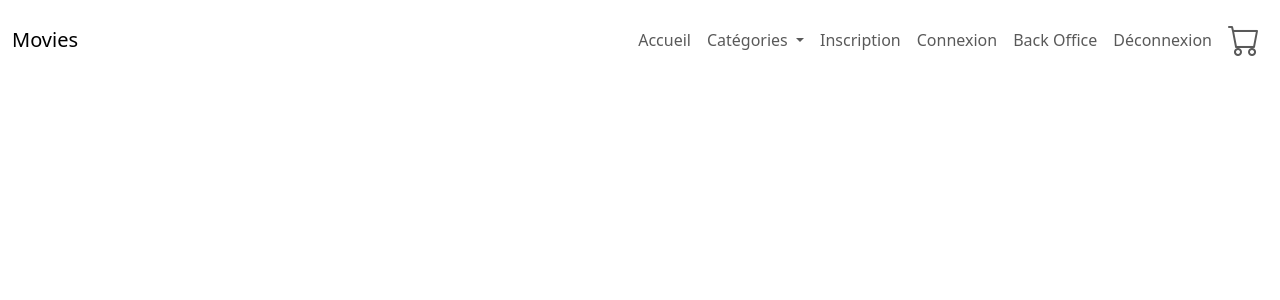
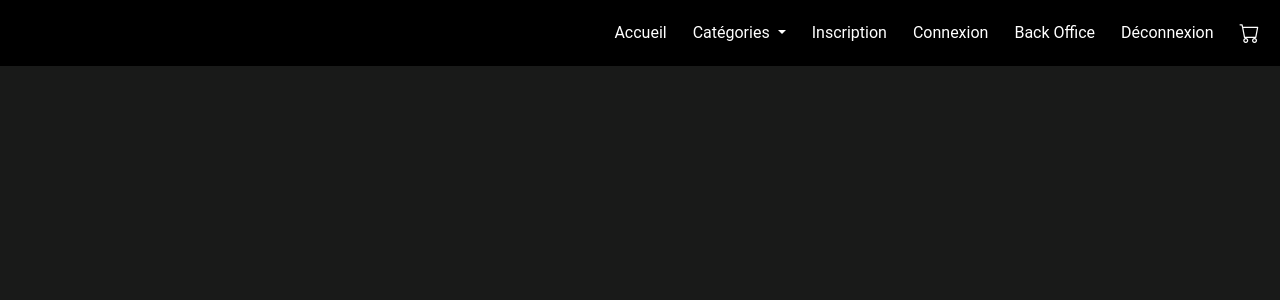
Before and after one commit to Axel-Gransart/10MentionWeb_Back, a PHP site: page / in a window 1280 px wide. Shown: the top 300 px of the page. Run offline with PHP 8.4, Linux system fonts and the light colour scheme.

Commit message:
création dossier site cinema

```diff
--- a/02_php/site_cinema/assets/css/style.css
+++ b/02_php/site_cinema/assets/css/style.css
@@ -0,0 +1,47 @@
+
+:root{
+  font-size: 62.5%;
+  --red: #bb2d3b;
+  --gray: #191A19;
+  --gray-2: #353535;
+  --gray-light: #BBBBBB;
+  --black: #000;
+  --box-shadow-dark: 0px 5px 10px 0px rgba(50,50,50,.8);
+  --box-shadow-light:  -1px 1px 10px 0px #EFE8E8;
+}
+
+*{
+  margin: 0;
+  padding: 0;
+  box-sizing: border-box;
+  text-decoration: none;
+}
+
+body {
+  font-size: 1.6rem;
+  font-family: 'Roboto', sans-serif;
+  background-color: var(--gray);
+  color: #fff;
+}
+
+nav {
+  background-color: var(--black);
+  margin-bottom: 5rem !important;
+}
+
+h1 {
+  font-size: 4rem !important;
+  margin: .8rem 4rem;
+  font-weight: bolder;
+}
+
+h1 a{
+  font-size: 4rem !important;
+  color: var(--red) !important;
+  font-family: 'Roboto Condensed', sans-serif !important;
+}
+
+nav li a{
+  color: #fff !important;
+  margin: 0.8rem ;
+}
--- a/02_php/site_cinema/inc/header.inc.php
+++ b/02_php/site_cinema/inc/header.inc.php
@@ -3,7 +3,7 @@
 <head>
   <!-- required meta Tags -->
   <meta charset="UTF-8">
-  <meta name="viewport" content="width=device-width, initial-scale=1.0">
+  <meta name="viewport" content="width=device-width, initial-scale=1, shrink-to-fit=no">
   <meta name="description" content="Premier site en PHP : site cinema">
   <meta name="author" content="Axel Gransart">
   <!-- Bootstrap -->
@@ -15,7 +15,7 @@
   <link rel="preconnect" href="https://fonts.gstatic.com" crossorigin>
   <link href="https://fonts.googleapis.com/css2?family=Dosis:wght@200..800&family=Lora:ital,wght@0,400..700;1,400..700&display=swap" rel="stylesheet">
   <!-- Personal style sheet -->
-  <link rel="stylesheet" href="../assets/css/style.css">
+  <link rel="stylesheet" href="assets/css/style.css">
   <title></title>
 </head>
 <body>
```
